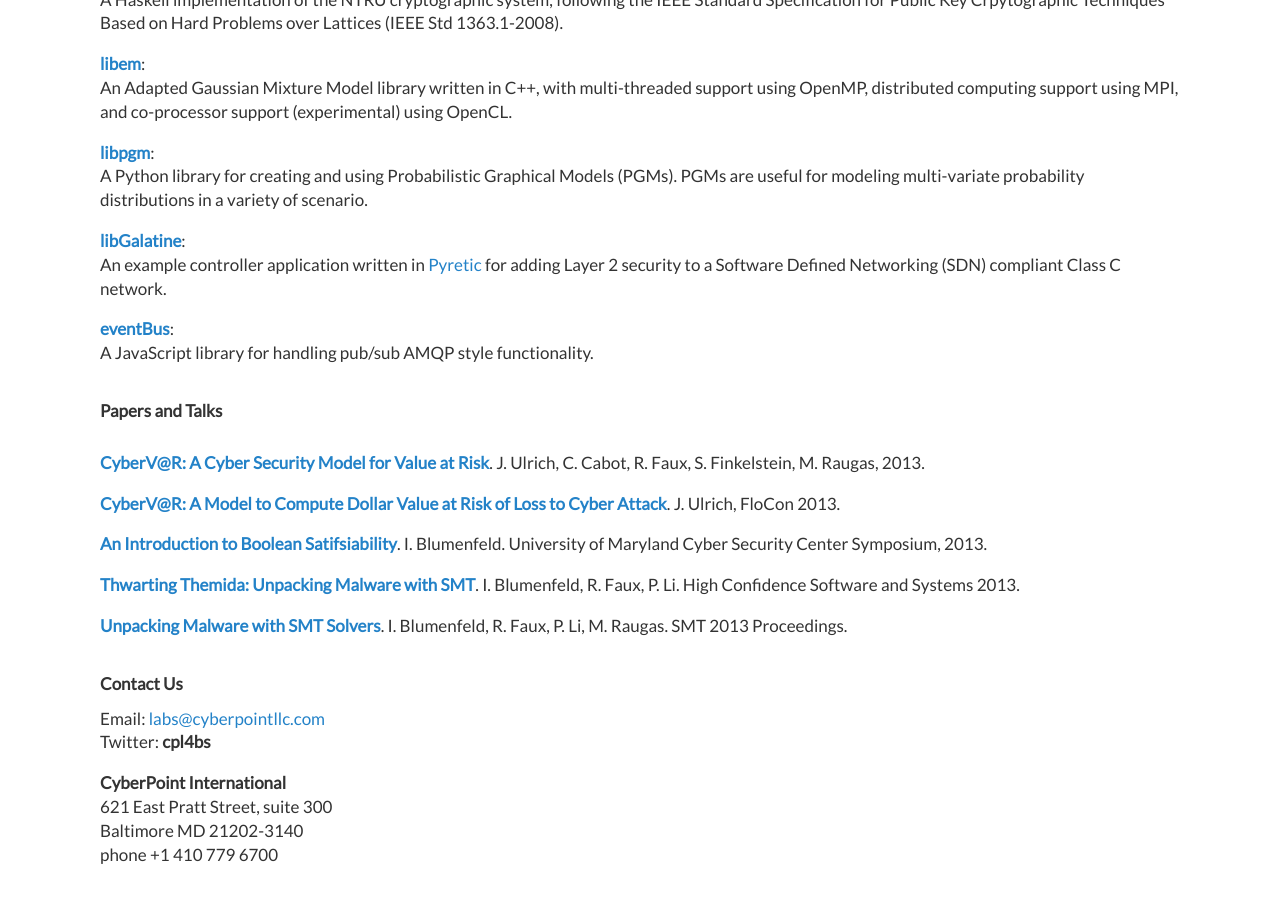
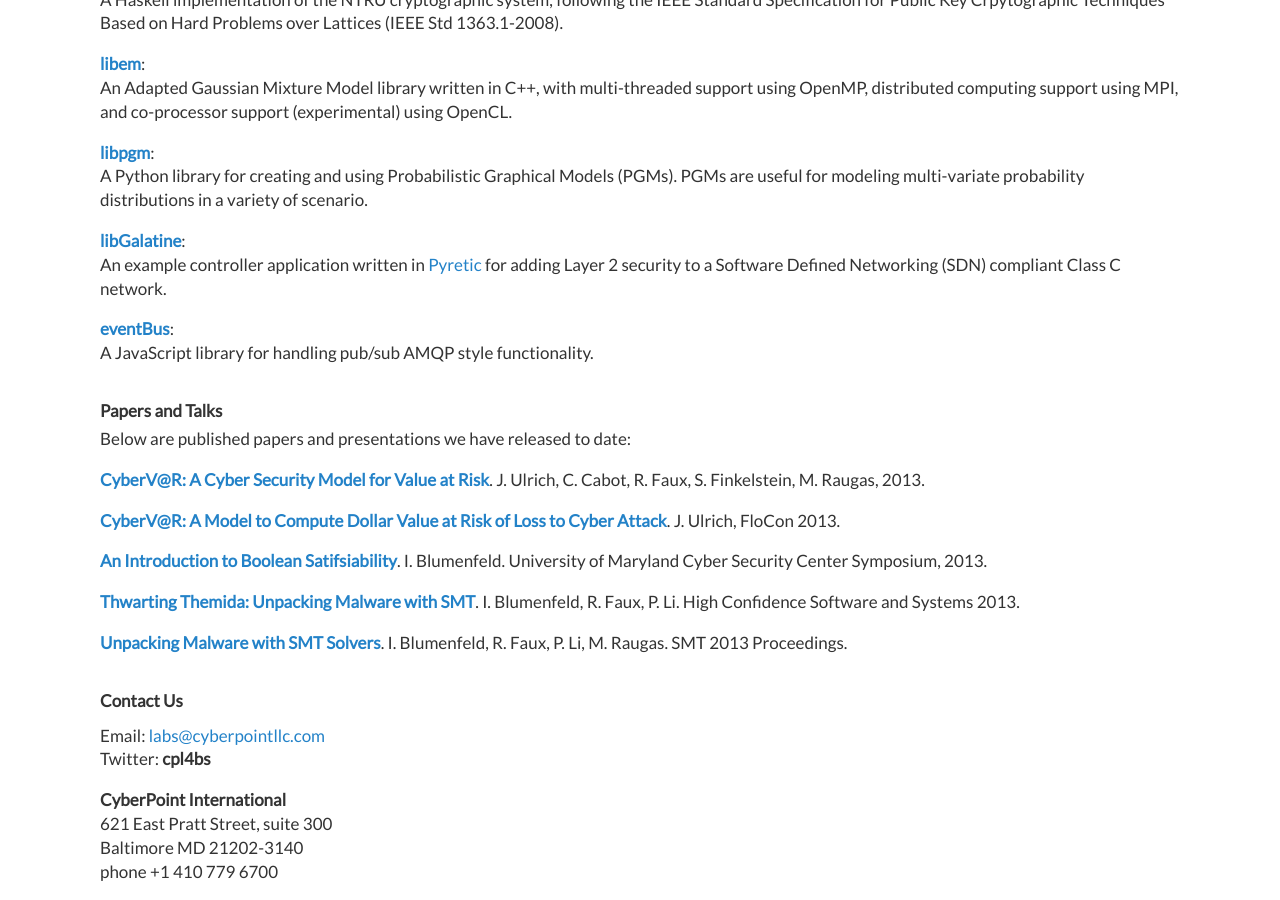
Before and after one commit to CyberPoint/CyberPoint.github.io, a Jekyll site: the page built from about.html, in a window 1280 px wide and 900 px high, scrolled down 656 px. Built offline with Jekyll 4.4.1, drawn with Linux system fonts in a browser that asks for light colours; Markdown is read by kramdown in place of the engine named in the settings.

Commit message:
Updated about page.

```diff
--- a/about.html
+++ b/about.html
@@ -35,7 +35,7 @@
 A JavaScript library for handling pub/sub AMQP style functionality.
 
 <h3>Papers and Talks</h3>
-<br/>
+<p>Below are published papers and presentations we have released to date:</p>
 <p><b><a href="http://www.cyberpointllc.com/openResearch/CyberVaR.pdf">CyberV@R: A Cyber Security Model for Value at Risk</a></b>. J. Ulrich, C. Cabot, R. Faux, S. Finkelstein, M. Raugas, 2013.
 <p><b><a href="http://www.cert.org/flocon/2013/presentations/ulrich-james-cybervar.pdf">CyberV@R: A Model to Compute Dollar Value at Risk of Loss to Cyber Attack</a></b>. J. Ulrich, FloCon 2013.
 <p><b><a href="http://www.cyber.umd.edu/sites/default/files/documents/symposium/blumenfeld-tutorial.pdf">An Introduction to Boolean Satifsiability</a></b>. I. Blumenfeld. University of Maryland Cyber Security Center Symposium, 2013.
```
